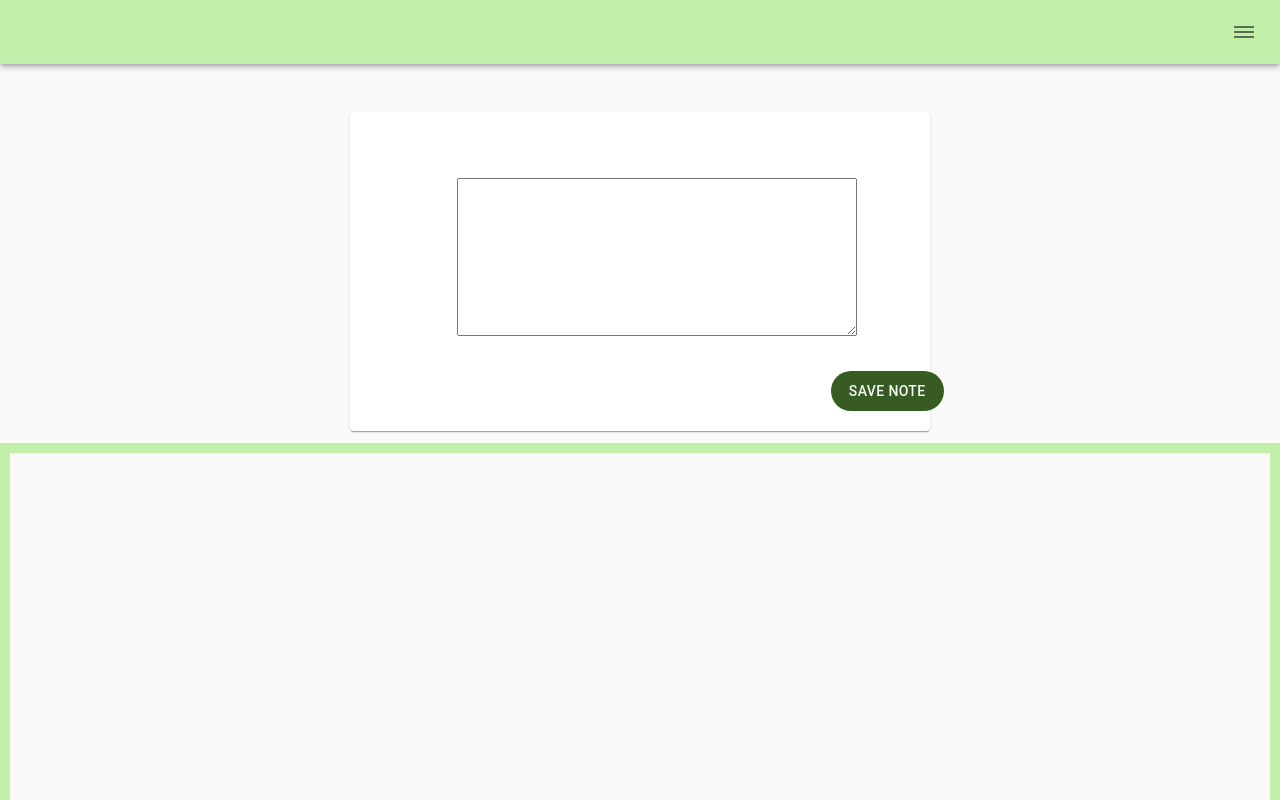
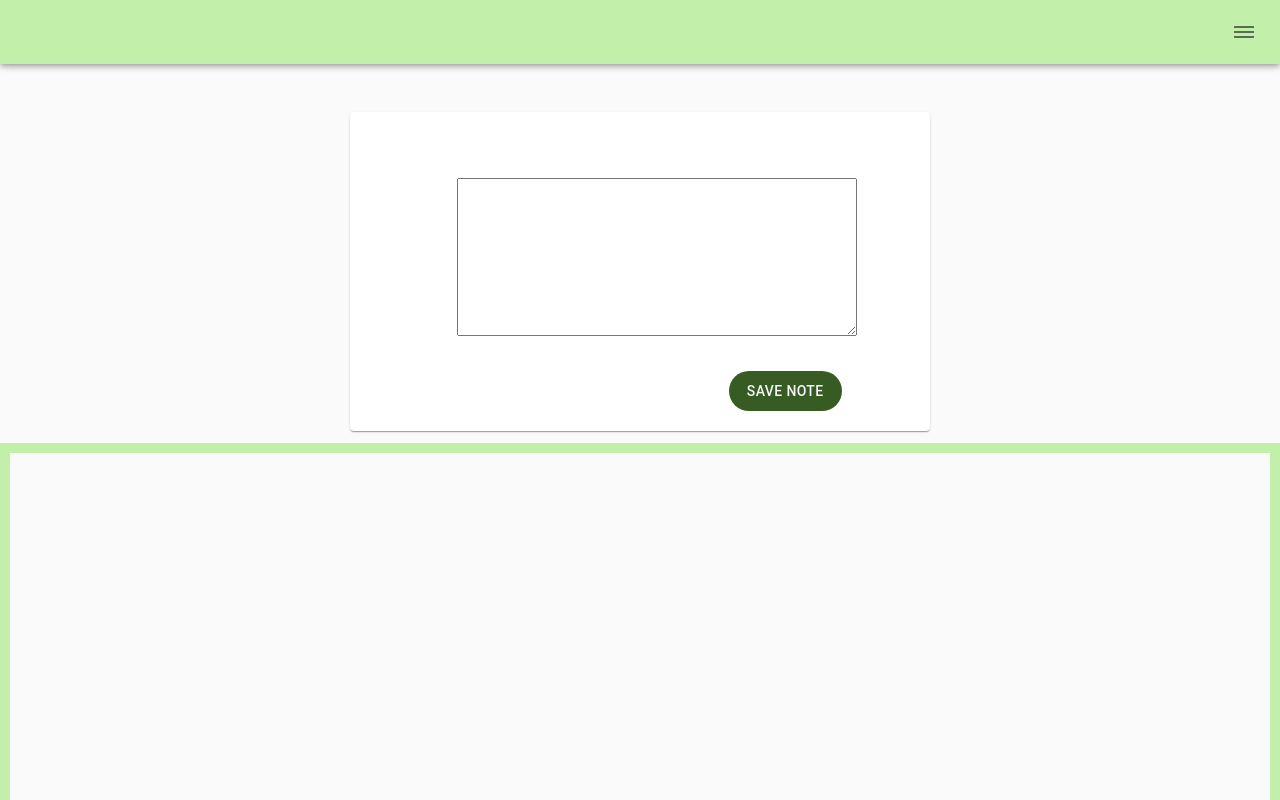
Before and after one commit to NilaSingh/Typescript-Mentality-Frontend, a React (Create React App) app in the folder demo-app/: page /my-notes in a window 1280 px wide. Shown: the top 800 px of the page. Built offline with nearby package versions, Linux system fonts and the light colour scheme.

Commit message:
fixing reroutes

```diff
--- a/demo-app/src/components/Notes.js
+++ b/demo-app/src/components/Notes.js
@@ -42,7 +42,7 @@ const useStyles = makeStyles((theme) => ({
     height: "auto",
     borderWidth: "0",
     borderRadius: "20px",
-    left:230,
+    left:'10vw',
     top: 30,
     marginBottom: 50,
   },
--- a/demo-app/src/components/Register.js
+++ b/demo-app/src/components/Register.js
@@ -247,7 +247,7 @@ export default function Register({ setLoggedIn, loggedIn }) {
               alignItems="center"
               alignContent="center"
               variant="subtitle2">
-              <Link href="/sign-in">Have an account? Sign In</Link>
+              <a href="/sign-in">Have an account? Sign In</a>
               </Typography>
             </form>
           </Paper>
--- a/demo-app/src/components/SignIn.js
+++ b/demo-app/src/components/SignIn.js
@@ -153,7 +153,7 @@ if(userName&&passWord){//add link to find user with username and password
           className={classes.signUp}
           >
           Don't have an account?
-          <Button component= {Link} to ="/register">Sign Up</Button>
+          <a href="/register">Sign Up</a>
           </Typography>
         </form>
         </Paper>
```
Also changed, not shown: 2 other files (tests, documents, lock files or other folders).
